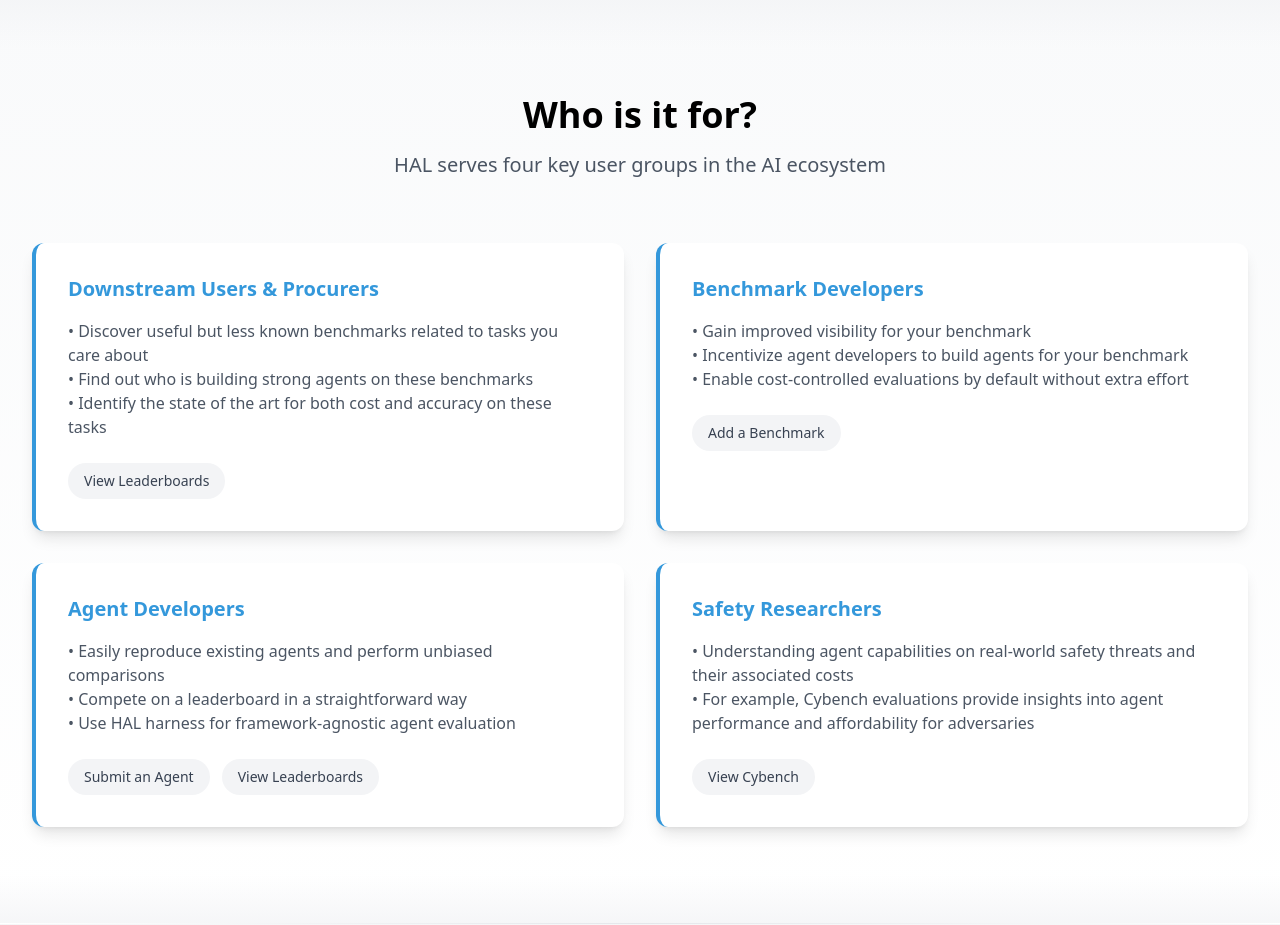
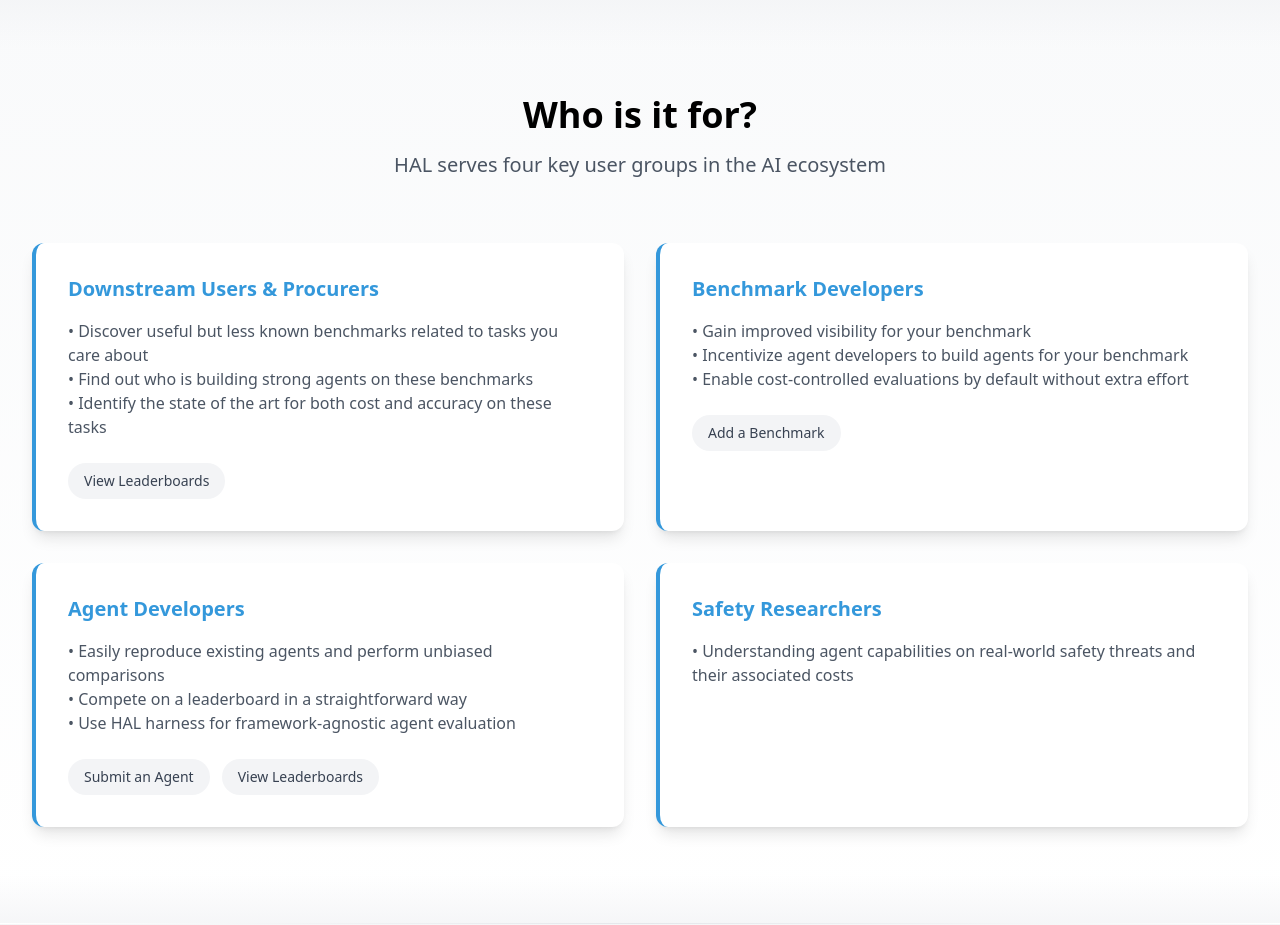
Before and after one commit to fsndzomga/hal-frontend, a Flask app: page / in a window 1280 px wide. Shown: the part 2396-3321 px from the top of the page. Run offline with Flask 3, Linux system fonts and the light colour scheme; data comes from the database, SQL or seed files in the repository; some libraries are stand-ins or nearby versions.

Commit message:
remove deadlinks cybench

```diff
--- a/templates/index.html
+++ b/templates/index.html
@@ -277,11 +277,7 @@
                 <h3 class="text-xl font-bold mb-4 text-blue-600">Safety Researchers</h3>
                 <ul class="text-gray-600 mb-6">
                     <li>• Understanding agent capabilities on real-world safety threats and their associated costs</li>
-                    <li>• For example, Cybench evaluations provide insights into agent performance and affordability for adversaries</li>
                 </ul>
-                <div class="flex gap-3">
-                    <a href="{{ url_for('cybench') }}" class="text-sm px-4 py-2 bg-gray-100 rounded-full text-gray-700 hover:bg-gray-200 transition-colors">View Cybench</a>
-                </div>
             </div>
         </div>
     </div>
```
